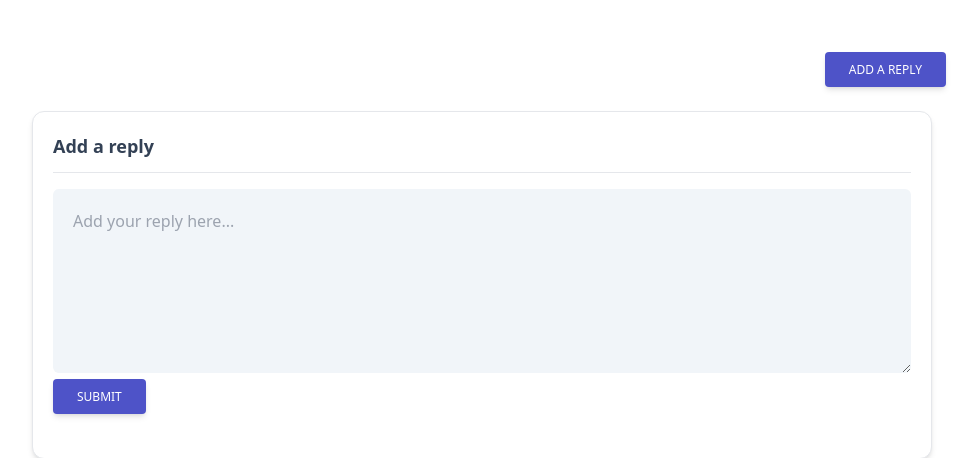
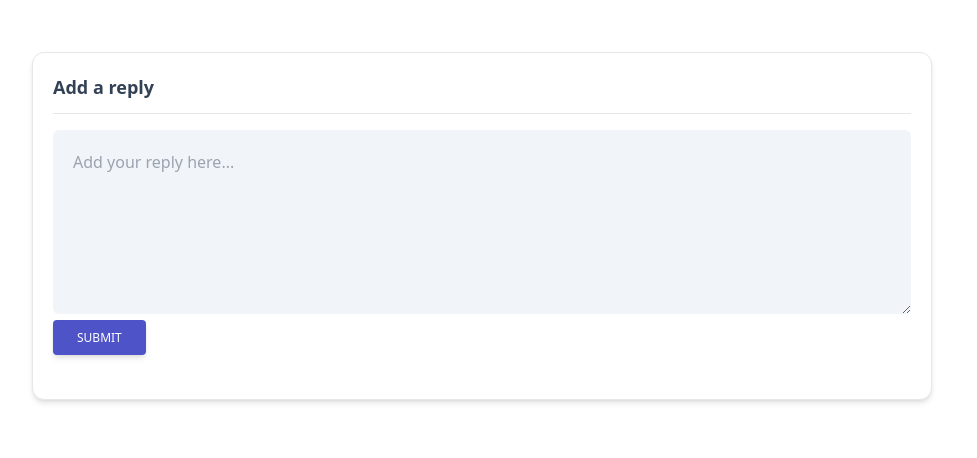
Before and after one commit to Bhavik-ag/dbms-project, a PHP site: page /replies.php?id=1 in a window 1280 px wide. Shown: the part 56-514 px from the top of the page, without its empty margins (198-1175 px from the left). Run offline with PHP 8.4, Linux system fonts and the light colour scheme; data that the repository does not hold is empty; some libraries are stand-ins or nearby versions.

Commit message:
Minor changes

```diff
--- a/index.php
+++ b/index.php
@@ -19,7 +19,7 @@
         <?php
         include("./catnav.php");
         include("./conf.php");
-        $sql = "select * from message";
+        $sql = "select * from message where approved = 1";
         $res = mysqli_query($conn, $sql);
         while ($result = mysqli_fetch_assoc($res)) {
             echo
--- a/replies.php
+++ b/replies.php
@@ -16,11 +16,6 @@
 
 
     <section class="flex-col w-full justify-center mt-10 mb-10">
-        <div class="flex justify-center items-center">
-            <div class="flex justify-end items-center m-3 w-4/5">
-                <a class="button" href="#divOne"><button type="button" class="inline-block px-6 mx-2 py-2.5 bg-[#4e53c8] text-white font-medium text-xs leading-tight uppercase rounded shadow-md hover:bg-blue-700 hover:shadow-lg focus:bg-blue-700 focus:shadow-lg focus:outline-none focus:ring-0 active:bg-blue-800 active:shadow-lg transition duration-150">Add a reply</button></a>
-            </div>
-        </div>
         <?php
         include("./conf.php");
 
```
